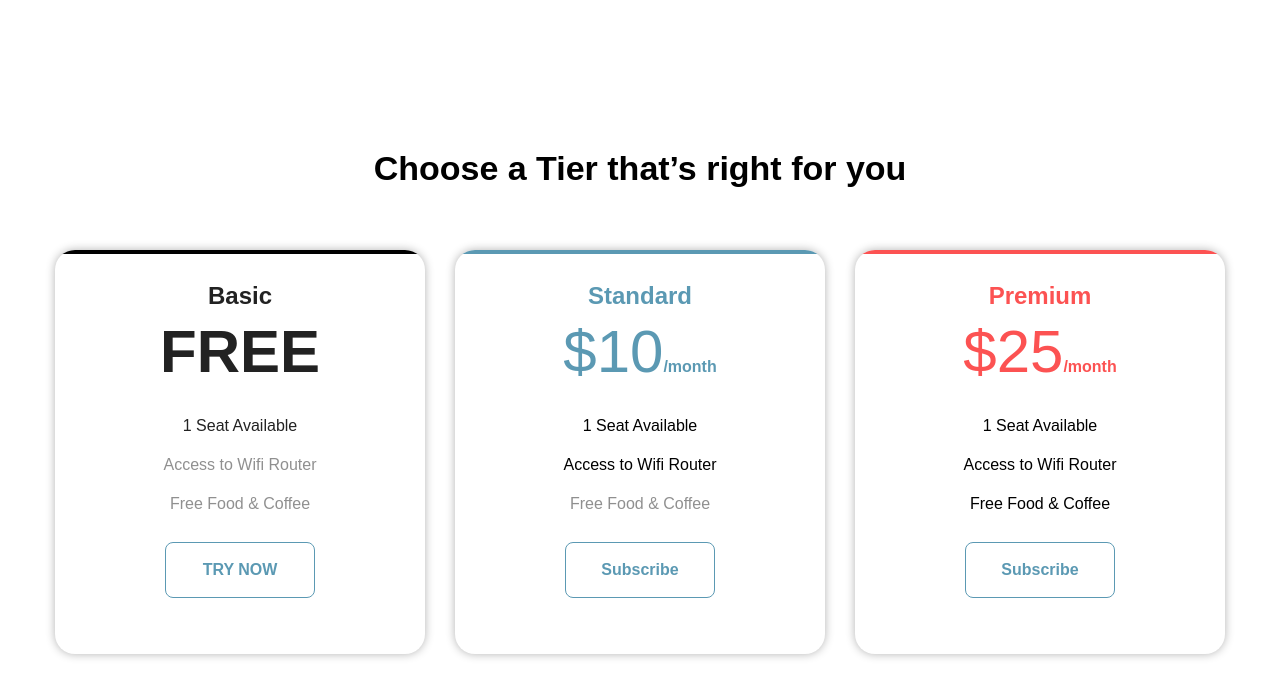
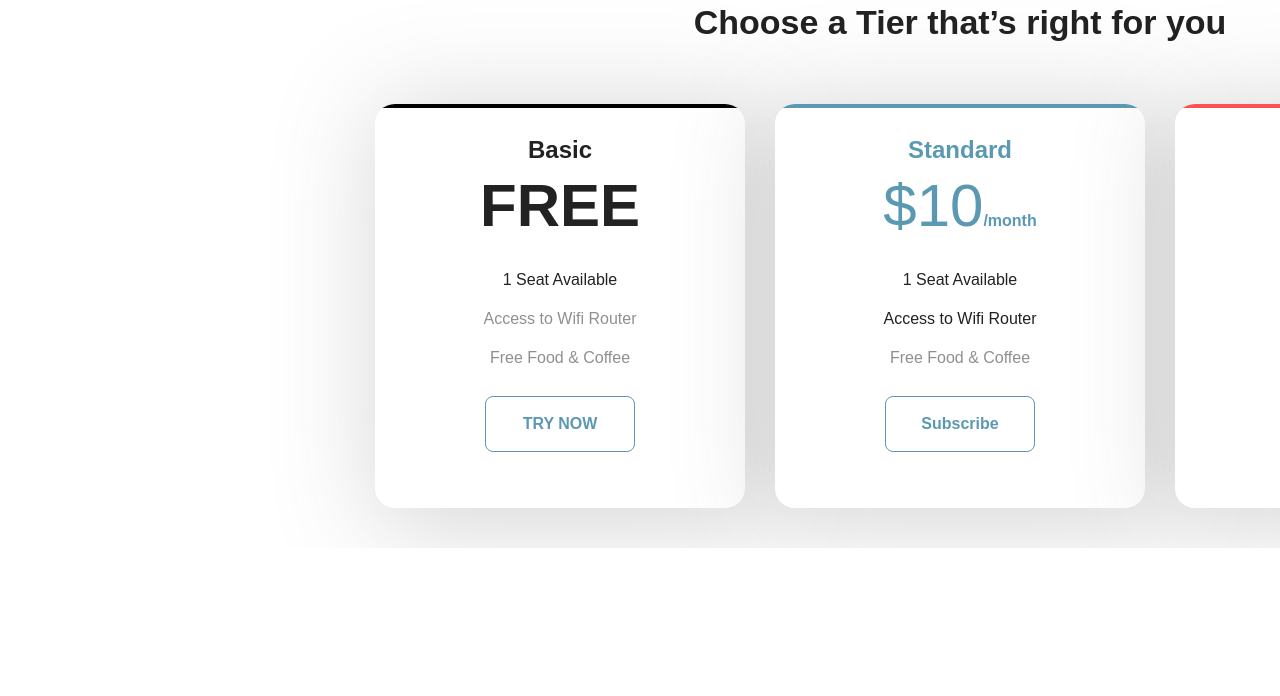
Before and after one commit to taodemy/taotify-website, a Next.js app: page / in a window 1280 px wide. Shown: the top 696 px of the page. Built offline with nearby package versions, Linux system fonts and the light colour scheme.

Commit message:
fix: change the style of price tier

```diff
--- a/src/components/PriceTier.tsx
+++ b/src/components/PriceTier.tsx
@@ -1,7 +1,7 @@
 const PriceTier = () => {
     return (
-        <section className="priceTier">
-            <div className="priceTier--Title font_h2_headline">Choose a Tier that’s right for you</div>
+        <section className="priceTier light-colored-background">
+            <div className="priceTier--Title font_h2_headline dark-colored-text">Choose a Tier that’s right for you</div>
             <div className="priceTier--Cards">
                 {/* Basic Tier which is free */}
                 <div className="priceTier--Card priceTier--Cards-Basic dark-colored-text">
@@ -12,7 +12,7 @@ const PriceTier = () => {
                     </div>
                     <div className="content font_main_regular">
                         <ul>
-                            <li>1 Seat Available</li>
+                            <li className="dark-colored-text">1 Seat Available</li>
                             <li className="unavailable">Access to Wifi Router</li>
                             <li className="unavailable">Free Food & Coffee</li>
                         </ul>
@@ -32,8 +32,8 @@ const PriceTier = () => {
                     </div>
                     <div className="content font_main_regular">
                         <ul>
-                            <li>1 Seat Available</li>
-                            <li>Access to Wifi Router</li>
+                            <li className="dark-colored-text">1 Seat Available</li>
+                            <li className="dark-colored-text">Access to Wifi Router</li>
                             <li className="unavailable">Free Food & Coffee</li>
                         </ul>
                     </div>
@@ -52,9 +52,9 @@ const PriceTier = () => {
                     </div>
                     <div className="content font_main_regular">
                         <ul>
-                            <li>1 Seat Available</li>
-                            <li>Access to Wifi Router</li>
-                            <li>Free Food & Coffee</li>
+                            <li className="dark-colored-text">1 Seat Available</li>
+                            <li className="dark-colored-text">Access to Wifi Router</li>
+                            <li className="dark-colored-text">Free Food & Coffee</li>
                         </ul>
                     </div>
                     <button className="priceTier--Card-Button font_h5_headline">Subscribe</button>
--- a/src/pages/index.tsx
+++ b/src/pages/index.tsx
@@ -10,7 +10,9 @@ export default function Home() {
         <meta name="viewport" content="width=device-width, initial-scale=1" />
         <link rel="icon" href="/favicon.ico" />
       </Head>
-      <PriceTier></PriceTier>
+      <main>
+        <PriceTier />
+      </main>
     </>
   );
 }
--- a/src/styles/globals.css
+++ b/src/styles/globals.css
@@ -8,6 +8,7 @@ html,
 body {
   max-width: 100vw;
   overflow-x: hidden;
+  background-color: white;
 }
 
 a {
@@ -15,20 +16,21 @@ a {
   text-decoration: none;
 }
 
-/* @media (prefers-color-scheme: dark) {
+@media (prefers-color-scheme: dark) {
   html {
     color-scheme: dark;
   }
-} */
+}
 
 .priceTier {
-  width: 100vw;
-  height: 100vh;
+  width: 1920px;
+  height: 508px;
   display: flex;
   flex-direction: column;
   align-items: center;
   justify-content: center;
   gap: 60px;
+  margin-bottom: 40px;
 }
 
 .priceTier--Cards {
@@ -77,7 +79,7 @@ a {
   border-radius: 20px;
   overflow: hidden;
   gap: 26px;
-  box-shadow: 0px 0px 10px rgba(0, 0, 0, 0.3);
+  box-shadow: 10px 10px 100px 10px rgba(96, 95, 95, 0.25);
 }
 
 .title {
```
